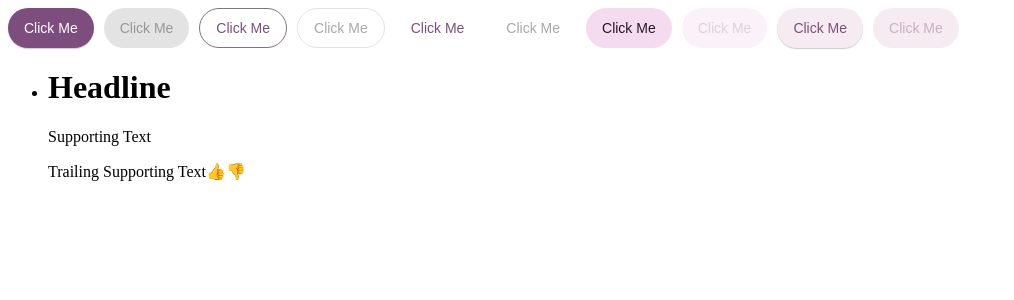
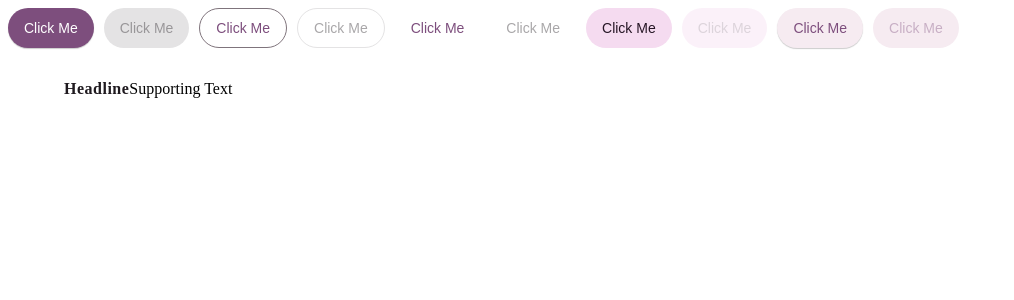
Before and after one commit to yelyty/material-components, a React (Vite) app: page / in a window 1280 px wide. Shown: the top 300 px of the page, without its empty margins (0-1014 px from the left). Built offline with nearby package versions, Linux system fonts and the light colour scheme.

Commit message:
Style Headline

```diff
--- a/src/App.tsx
+++ b/src/App.tsx
@@ -67,9 +67,6 @@ function App() {
         <List.Item>
           <List.Headline text="Headline" />
           <List.SupportingText text="Supporting Text" />
-          <List.TrailingSupportingText text="Trailing Supporting Text" />
-          <List.LeadingIcon icon={<span>👍</span>} />
-          <List.TrailingIcon icon={<span>👎</span>} />
         </List.Item>
       </List>
     </ThemeProvider>
--- a/src/components/List/List.styles.tsx
+++ b/src/components/List/List.styles.tsx
@@ -0,0 +1,48 @@
+import { css, Theme } from "@emotion/react";
+
+export const listStyles = css`
+  padding-top: 8px;
+  padding-bottom: 8px;
+  list-style-type: none;
+  margin: 0;
+  box-sizing: border-box;
+`;
+
+export const listItemStyles = css`
+  padding-top: 8px;
+  padding-bottom: 8px;
+  padding-left: 16px;
+  padding-right: 16px;
+  display: flex;
+  flex-direction: row;
+  align-items: center;
+  min-height: 56px;
+  box-sizing: border-box;
+
+  /* Styling the Headline and SupportingText to stack */
+  & > .text-group {
+    display: flex;
+    flex-direction: column;
+    gap: 4px; /* Spacing between headline and supporting text */
+  }
+`;
+
+export const dividerStyles = css`
+  width: 100%;
+`;
+
+export const headlineStyles = (theme: Theme) => {
+  return css`
+    color: ${theme.color.onSurface};
+    margin: 0;
+    ${css(theme.typography.body.large)};
+  `;
+};
+
+export const supportingTextStyles = (theme: Theme) => {
+  return css`
+    color: ${theme.color.onSurfaceVariant};
+    margin: 0;
+    ${css(theme.typography.body.medium)};
+  `;
+};
--- a/src/components/List/List.tsx
+++ b/src/components/List/List.tsx
@@ -1,14 +1,32 @@
+/** @jsxImportSource @emotion/react */
+import { css, useTheme } from "@emotion/react";
 import { ReactElement } from "react";
+import {
+  listItemStyles,
+  listStyles,
+  headlineStyles,
+  supportingTextStyles,
+} from "./List.styles";
 
 type ListProps = {
-  children: React.ReactNode;
+  children: React.ReactElement;
 };
 const List = ({ children }: ListProps) => {
-  return <ul>{children}</ul>;
+  return (
+    <ul
+      css={css`
+        ${listStyles}
+      `}
+    >
+      {children}
+    </ul>
+  );
 };
 
 type ItemProps = {
-  children: [
+  children:
+    | ReactElement<typeof Headline>
+    | [
         ReactElement<typeof Headline>,
         ReactElement<typeof SupportingText>?,
         ReactElement<typeof TrailingSupportingText>?,
@@ -17,8 +35,16 @@ type ItemProps = {
         ReactElement<typeof TrailingIcon>?,
       ];
 };
-const Item = ({ children }: ItemProps) => {
-  return <li>{children}</li>;
+const Item: React.FC<ItemProps> = ({ children }) => {
+  return (
+    <li
+      css={css`
+        ${listItemStyles}
+      `}
+    >
+      {children}
+    </li>
+  );
 };
 
 type LeadingMedia = {
@@ -34,14 +60,33 @@ type HeadlineProps = {
 };
 
 const Headline = ({ text }: HeadlineProps) => {
-  return <h1>{text}</h1>;
+  const theme = useTheme();
+  return (
+    <h3
+      className="text-group"
+      css={css`
+        ${headlineStyles(theme)}
+      `}
+    >
+      {text}
+    </h3>
+  );
 };
 
 type SupportingTextProps = {
   text: string;
 };
 const SupportingText = ({ text }: SupportingTextProps) => {
-  return <p>{text}</p>;
+  const theme = useTheme();
+  return (
+    <p
+      css={`
+        ${supportingTextStyles(theme)}
+      `}
+    >
+      {text}
+    </p>
+  );
 };
 
 type TrailingSupportingTextProps = {
--- a/src/components/theme.ts
+++ b/src/components/theme.ts
@@ -1,5 +1,6 @@
 // theme.ts
 import { Theme } from '@emotion/react';
+
 
 const theme: Theme = {
 	color: {
@@ -98,13 +99,19 @@ const theme: Theme = {
 		dragged: 'rgba(125, 78, 125, 0.16)',    // 16% opacity for dragged
 	},
 	typography: {
-		fontFamily: `'Roboto', sans-serif`, // Default font family
-		fontSize: '16px',  // Default font size
-		fontWeightMedium: 500,
-		button: {
-			textTransform: 'uppercase', // MD3 buttons are uppercase by default
-			fontWeight: 500,
-		},
+		body: {
+			large: {
+				lineHeight: '24px',
+				fontSize: '16px',
+				letterSpacing: '0.5px',
+			},
+			medium: {
+				lineHeight: '20px',
+				fontSize: '14px',
+				letterSpacing: '0.25px',
+			}
+		}
+
 	},
 };
 
```
Also changed, not shown: src/components/emotion.d.ts (+13 -7 lines). Lines whose indentation alone changed are shown as unchanged.
